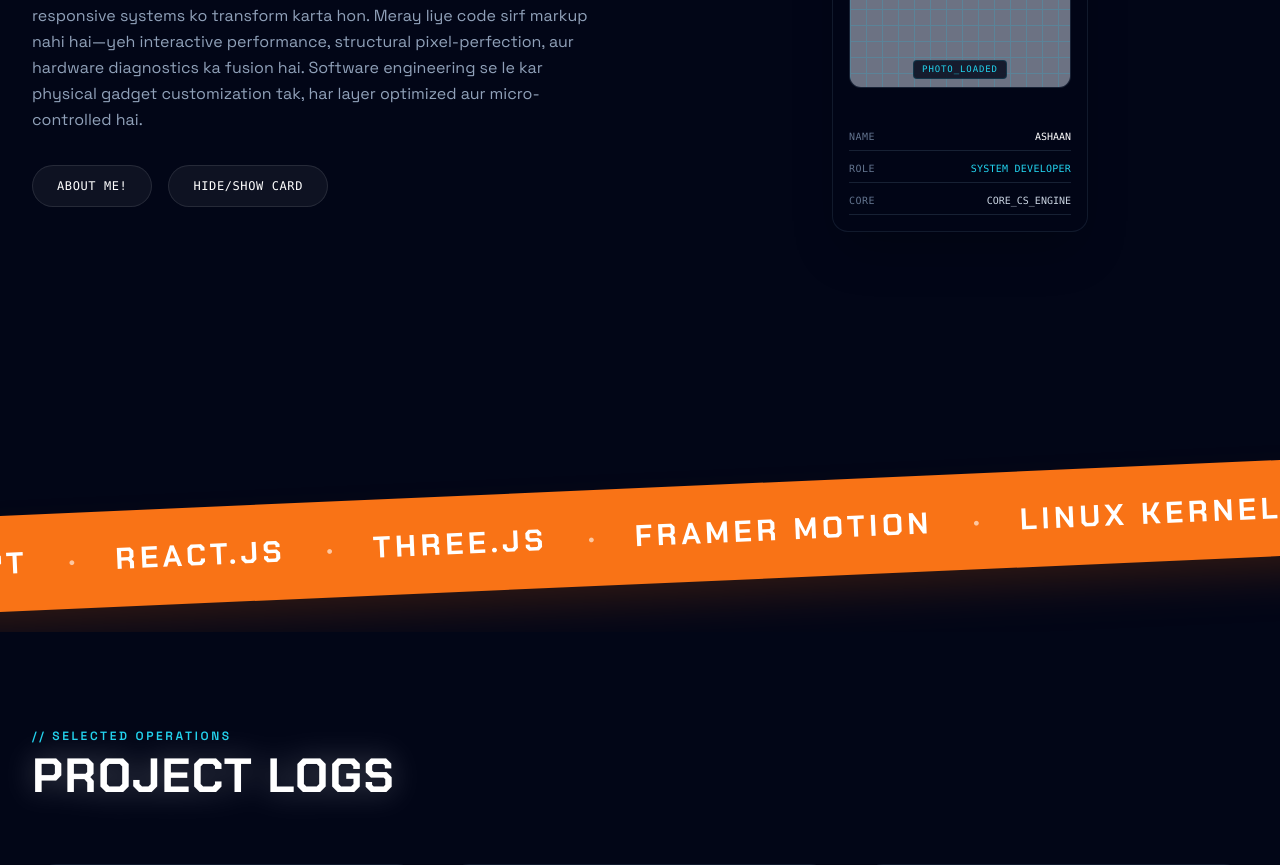
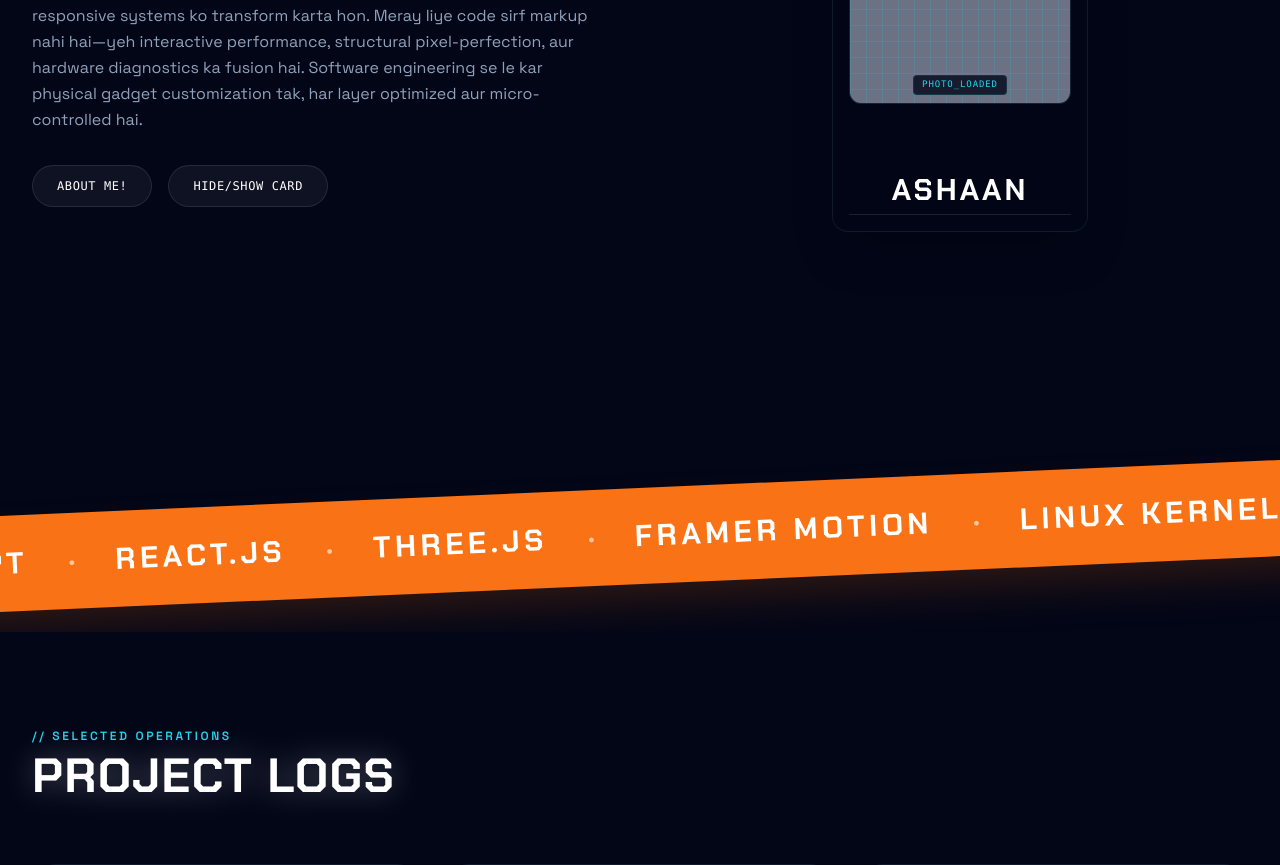
Before and after one commit to ashaanpy-web/Portfolio, a React (Vite) app: page / in a window 1280 px wide. Shown: the part 1160-2025 px from the top of the page. Built offline with nearby package versions, Linux system fonts and the light colour scheme; grey boxes are pictures that could not be loaded.

Commit message:
added glass layout

```diff
--- a/src/components/AboutCard.jsx
+++ b/src/components/AboutCard.jsx
@@ -167,17 +167,11 @@ export default function AboutCard() {
                   {/* Data Lines */}
                   <div className="flex flex-col gap-2.5 font-mono text-[10px] uppercase w-full">
                     <div className="flex justify-between border-b border-slate-800/80 pb-1.5">
-                      <span className="text-slate-500 tracking-wider">Name</span>
-                      <span className="text-white font-medium">ASHAAN</span>
+
+                      <span className="text-white text-3xl m-auto  font-chakra uppercase tracking-widest mt-3 font-bold">ASHAAN</span>
                     </div>
-                    <div className="flex justify-between border-b border-slate-800/80 pb-1.5">
-                      <span className="text-slate-500 tracking-wider">Role</span>
-                      <span className="text-cyan-400 font-medium tracking-wide">SYSTEM DEVELOPER</span>
-                    </div>
-                    <div className="flex justify-between border-b border-slate-800/80 pb-1.5">
-                      <span className="text-slate-500 tracking-wider">Core</span>
-                      <span className="text-slate-300">CORE_CS_ENGINE</span>
-                    </div>
+
+
                   </div>
 
                 </motion.div>
```
